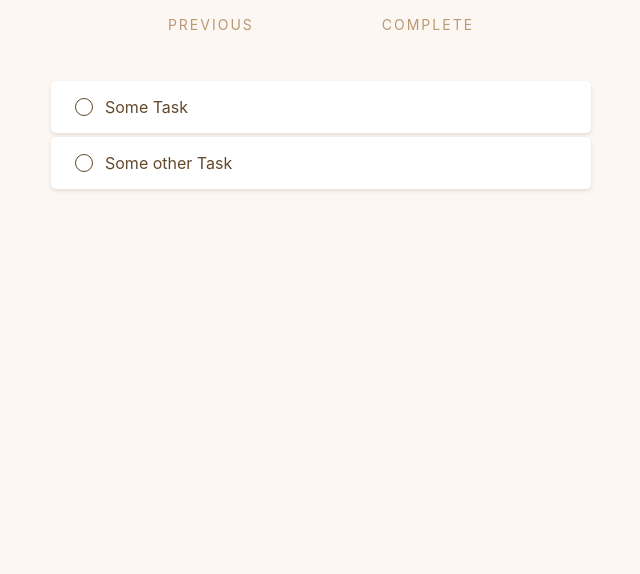
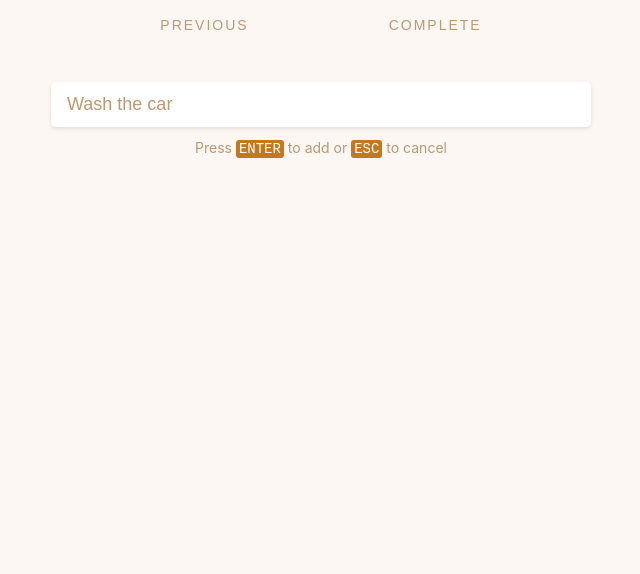
Before and after one commit to abdullahgira/todaytasks, a React app: page / in a window 1280 px wide. Shown: the part 226-800 px from the top of the page, without its empty margins (319-959 px from the left). Built offline with nearby package versions, Linux system fonts and the light colour scheme.

Commit message:
Add complete/prev/today task views & implement add task

```diff
--- a/package.json
+++ b/package.json
@@ -6,10 +6,12 @@
     "@testing-library/jest-dom": "^4.2.4",
     "@testing-library/react": "^9.5.0",
     "@testing-library/user-event": "^7.2.1",
+    "moment": "^2.26.0",
     "react": "^16.13.1",
     "react-dom": "^16.13.1",
     "react-scripts": "3.4.1",
-    "styled-components": "^5.1.1"
+    "styled-components": "^5.1.1",
+    "uuid": "^8.1.0"
   },
   "scripts": {
     "start": "react-scripts start",
--- /dev/null
+++ b/src/components/AddTask.js
@@ -0,0 +1,88 @@
+import React, { useState } from "react"
+import styled from "styled-components"
+
+const SyteldInput = styled.input`
+    display: block;
+    width: 100%;
+    padding: 0.75rem 1rem;
+    margin-top: 2rem;
+    font-size: 18px;
+    color: #63492b;
+
+    color: #63492b;
+    background-color: white;
+    border: 0;
+    border-radius: 5px;
+    box-shadow: 0px 2px 4px rgba(0, 0, 0, 0.1);
+
+    ::placeholder {
+        color: #ba9973;
+    }
+
+    &:focus {
+        border: 0 !important;
+    }
+`
+
+const ExtraInfo = styled.div`
+    font-size: 14px;
+    color: #ba9973;
+    text-align: center;
+    margin-top: 0.75rem;
+`
+
+const StyledKeyStroke = styled.span`
+    background-color: #c6771b;
+    color: white;
+    border-radius: 3px;
+    padding: 1px 3px;
+    font-family: monospace;
+`
+
+const ENTER_KEY = 13
+const ESC_KEY = 27
+
+export default function AddTask(props) {
+    const [taskName, setTaskName] = useState("")
+
+    function handleKeyPress(e) {
+        e.preventDefault()
+        if (e.keyCode === ENTER_KEY) {
+            if (taskName.trim() !== "") {
+                props.AddNewTask(taskName)
+                setTaskName("")
+            }
+        } else if (e.keyCode === ESC_KEY) {
+            if (taskName.trim() === "") {
+                e.target.blur()
+            } else {
+                setTaskName("")
+            }
+        }
+    }
+
+    return (
+        <>
+            <SyteldInput
+                type="text"
+                placeholder={
+                    [
+                        "Do Shopping",
+                        "Wash the car",
+                        "Fed the pet",
+                        "Water the garden",
+                    ][Math.floor(Math.random() * 4)]
+                }
+                onKeyUp={handleKeyPress}
+                onChange={(e) => {
+                    setTaskName(e.target.value)
+                }}
+                value={taskName}
+            />
+            <ExtraInfo>
+                Press <StyledKeyStroke>ENTER</StyledKeyStroke> to add or{" "}
+                <StyledKeyStroke>ESC</StyledKeyStroke> to cancel
+            </ExtraInfo>
+        </>
+    )
+}
--- a/src/components/App.js
+++ b/src/components/App.js
@@ -1,21 +1,85 @@
-import React from "react"
+import React, { useState, useEffect } from "react"
 import Container from "./elements/Container"
-import Title from "./elements/Title"
-import Link from "./elements/Link"
-import Nav from "./elements/Nav"
-import TaskList from "./Tasks/TaskList"
+import TodayTaskList from "./Tasks/TodayTaskList"
+import PreviousTaskList from "./Tasks/PrevTaskList"
+import CompleteTaskList from "./Tasks/CompleteTaskList"
+import { v4 as uuidv4 } from "uuid"
+
+import moment from "moment"
+import AddTask from "./AddTask"
 
 function App() {
+    const [tasks, setTasks] = useState(
+        () => JSON.parse(window.localStorage.getItem("tasks")) || []
+    )
+    const [view, setView] = useState(() => "today")
+
+    function triggerComplete(taskId) {
+        let taskIdx = tasks.findIndex((t) => t.id === taskId)
+        let task = tasks[taskIdx]
+        task.complete = !task.complete
+        setTasks([
+            ...tasks.slice(0, taskIdx),
+            task,
+            ...tasks.slice(taskIdx + 1),
+        ])
+    }
+
+    function addToTodayTasks(prevTask) {
+        let taskIdx = tasks.findIndex((t) => t.id === prevTask.id)
+        let newTask = {
+            ...tasks[taskIdx],
+            complete: false,
+            date: moment(),
+        }
+        setTasks([
+            ...tasks.slice(0, taskIdx),
+            newTask,
+            ...tasks.slice(taskIdx + 1),
+        ])
+    }
+
+    function AddNewTask(taskName) {
+        let newTask = {
+            id: uuidv4(),
+            name: taskName,
+            complete: false,
+            date: moment(),
+        }
+
+        setTasks([...tasks, newTask])
+    }
+
+    useEffect(() => {
+        window.localStorage.setItem("tasks", JSON.stringify(tasks))
+    }, [tasks])
+
     return (
         <Container>
-            <Title>Today's Tasks</Title>
-            <Nav>
-                <Link href="#">Previous</Link>
-                <Link>Complete</Link>
-            </Nav>
-            <TaskList
-                tasks={[{ name: "Some Task" }, { name: "Some other Task" }]}
-            />
+            {view === "today" && (
+                <>
+                    <TodayTaskList
+                        tasks={tasks}
+                        onViewChange={setView}
+                        triggerComplete={triggerComplete}
+                    />
+                    <AddTask AddNewTask={AddNewTask} />
+                </>
+            )}
+            {view === "previous" && (
+                <PreviousTaskList
+                    onViewChange={setView}
+                    tasks={tasks}
+                    addToTodayTasks={addToTodayTasks}
+                />
+            )}
+            {view === "complete" && (
+                <CompleteTaskList
+                    onViewChange={setView}
+                    tasks={tasks}
+                    addToTodayTasks={addToTodayTasks}
+                />
+            )}
         </Container>
     )
 }
--- /dev/null
+++ b/src/components/Tasks/CompleteTask.js
@@ -0,0 +1,18 @@
+import React from "react"
+import Task from "./Task"
+
+export default function PrevTask({ task, addToTodayTasks }) {
+    return (
+        <Task>
+            <label className="checkbox-label">
+                <input
+                    type="checkbox"
+                    checked={task.complete}
+                    onChange={() => addToTodayTasks(task)}
+                />
+                <span className="checkbox-custom circular"></span>
+            </label>
+            {task.name}
+        </Task>
+    )
+}
--- /dev/null
+++ b/src/components/Tasks/CompleteTaskList.js
@@ -0,0 +1,37 @@
+import React from "react"
+import Title from "../elements/Title"
+import Link from "../elements/Link"
+import Nav from "../elements/Nav"
+import CompleteTask from "./CompleteTask"
+
+import moment from "moment"
+
+export default function CompleteTaskList({
+    tasks,
+    onViewChange,
+    addToTodayTasks,
+}) {
+    const prevCompleteTasks =
+        tasks.filter(
+            (t) =>
+                moment(t.date).isBefore(moment().format(), "day") && t.complete
+        ) || []
+
+    return (
+        <React.Fragment>
+            <Title>Complete Tasks</Title>
+            <Nav>
+                <Link onClick={() => onViewChange("today")}>
+                    {"< "} Back to today tasks
+                </Link>
+            </Nav>
+            {prevCompleteTasks.map((task) => (
+                <CompleteTask
+                    key={task.id}
+                    task={task}
+                    addToTodayTasks={addToTodayTasks}
+                />
+            ))}
+        </React.Fragment>
+    )
+}
--- /dev/null
+++ b/src/components/Tasks/PrevTaskList.js
@@ -0,0 +1,33 @@
+import React from "react"
+import Title from "../elements/Title"
+import Link from "../elements/Link"
+import Nav from "../elements/Nav"
+import PrevTask from "./PrevTask"
+
+import moment from "moment"
+
+export default function PrevTaskList({ tasks, onViewChange, addToTodayTasks }) {
+    const prevTasks =
+        tasks.filter(
+            (t) =>
+                moment(t.date).isBefore(moment().format(), "day") && !t.complete
+        ) || []
+
+    return (
+        <React.Fragment>
+            <Title>Previous Tasks</Title>
+            <Nav>
+                <Link onClick={() => onViewChange("today")}>
+                    {"< "} Back to today tasks
+                </Link>
+            </Nav>
+            {prevTasks.map((task) => (
+                <PrevTask
+                    key={task.id}
+                    task={task}
+                    addToTodayTasks={addToTodayTasks}
+                />
+            ))}
+        </React.Fragment>
+    )
+}
--- a/src/components/Tasks/Task.js
+++ b/src/components/Tasks/Task.js
@@ -155,13 +155,5 @@ const StyledTask = styled.div`
 `
 
 export default function Task(props) {
-    return (
-        <StyledTask>
-            <label class="checkbox-label">
-                <input type="checkbox" />
-                <span class="checkbox-custom circular"></span>
-            </label>
-            {props.children}
-        </StyledTask>
-    )
+    return <StyledTask {...props} />
 }
--- a/src/components/Tasks/TaskList.js
+++ /dev/null
@@ -1,17 +0,0 @@
-import React from "react"
-import styled from "styled-components"
-import Task from "./Task"
-
-const StyledTaskList = styled.div`
-    margin-top: 3rem;
-`
-
-export default function TaskList({ tasks }) {
-    return (
-        <StyledTaskList>
-            {tasks.map((task) => (
-                <Task>{task.name}</Task>
-            ))}
-        </StyledTaskList>
-    )
-}
--- /dev/null
+++ b/src/components/Tasks/TodayTask.js
@@ -0,0 +1,18 @@
+import React from "react"
+import Task from "./Task"
+
+export default function TodayTask({ task, triggerComplete }) {
+    return (
+        <Task>
+            <label className="checkbox-label">
+                <input
+                    type="checkbox"
+                    checked={task.complete}
+                    onChange={() => triggerComplete(task.id)}
+                />
+                <span className="checkbox-custom circular"></span>
+            </label>
+            {task.name}
+        </Task>
+    )
+}
--- /dev/null
+++ b/src/components/Tasks/TodayTaskList.js
@@ -0,0 +1,32 @@
+import React from "react"
+import Title from "../elements/Title"
+import Link from "../elements/Link"
+import Nav from "../elements/Nav"
+import TodayTask from "./TodayTask"
+
+import moment from "moment"
+
+export default function TodayTaskList({
+    tasks,
+    onViewChange,
+    triggerComplete,
+}) {
+    const todayTasks =
+        tasks.filter((t) => moment(t.date).isSame(moment(), "day")) || []
+    return (
+        <React.Fragment>
+            <Title>Today Tasks</Title>
+            <Nav>
+                <Link onClick={() => onViewChange("previous")}>Previous</Link>
+                <Link onClick={() => onViewChange("complete")}>Complete</Link>
+            </Nav>
+            {todayTasks.map((task) => (
+                <TodayTask
+                    key={task.id}
+                    task={task}
+                    triggerComplete={triggerComplete}
+                />
+            ))}
+        </React.Fragment>
+    )
+}
--- a/src/components/elements/Link.js
+++ b/src/components/elements/Link.js
@@ -1,12 +1,14 @@
 import React from "react"
 import styled from "styled-components"
 
-const StyledLink = styled.a`
+const StyledLink = styled.button`
     text-decoration: none;
     color: #ba9973;
     font-size: 14px;
     text-transform: uppercase;
     cursor: pointer;
+    border: 0;
+    background-color: inherit;
 
     &:hover {
         text-decoration: underline;
--- a/src/components/elements/Nav.js
+++ b/src/components/elements/Nav.js
@@ -4,11 +4,13 @@ import styled from "styled-components"
 const StyledNav = styled.nav`
     display: flex;
     justify-content: center;
-    a {
+    margin-bottom: 3rem;
+
+    button {
         letter-spacing: 2px;
     }
 
-    a + a {
+    button + button {
         margin-left: 8rem;
     }
 `
--- a/src/general-style.css
+++ b/src/general-style.css
@@ -6,11 +6,8 @@
 
 body {
     margin: 0;
-    font-family: -apple-system, BlinkMacSystemFont, "Segoe UI", Roboto, Oxygen,
-        Ubuntu, Cantarell, "Open Sans", "Helvetica Neue", sans-serif;
+    font-family: -apple-system, BlinkMacSystemFont, "Segoe UI", Roboto, Oxygen, Ubuntu, Cantarell, "Open Sans",
+        "Helvetica Neue", sans-serif;
     font-size: 1.3rem;
     background-color: rgb(252, 247, 243);
 }
-
-a {
-}
```
Also changed, not shown: public/index.html (+3 -3 lines), src/components/Tasks/PrevTask.js (added, +31 -0 lines), src/icons/ios-add.svg (added), src/icons/ios-trash.svg (added), 1 other file.
